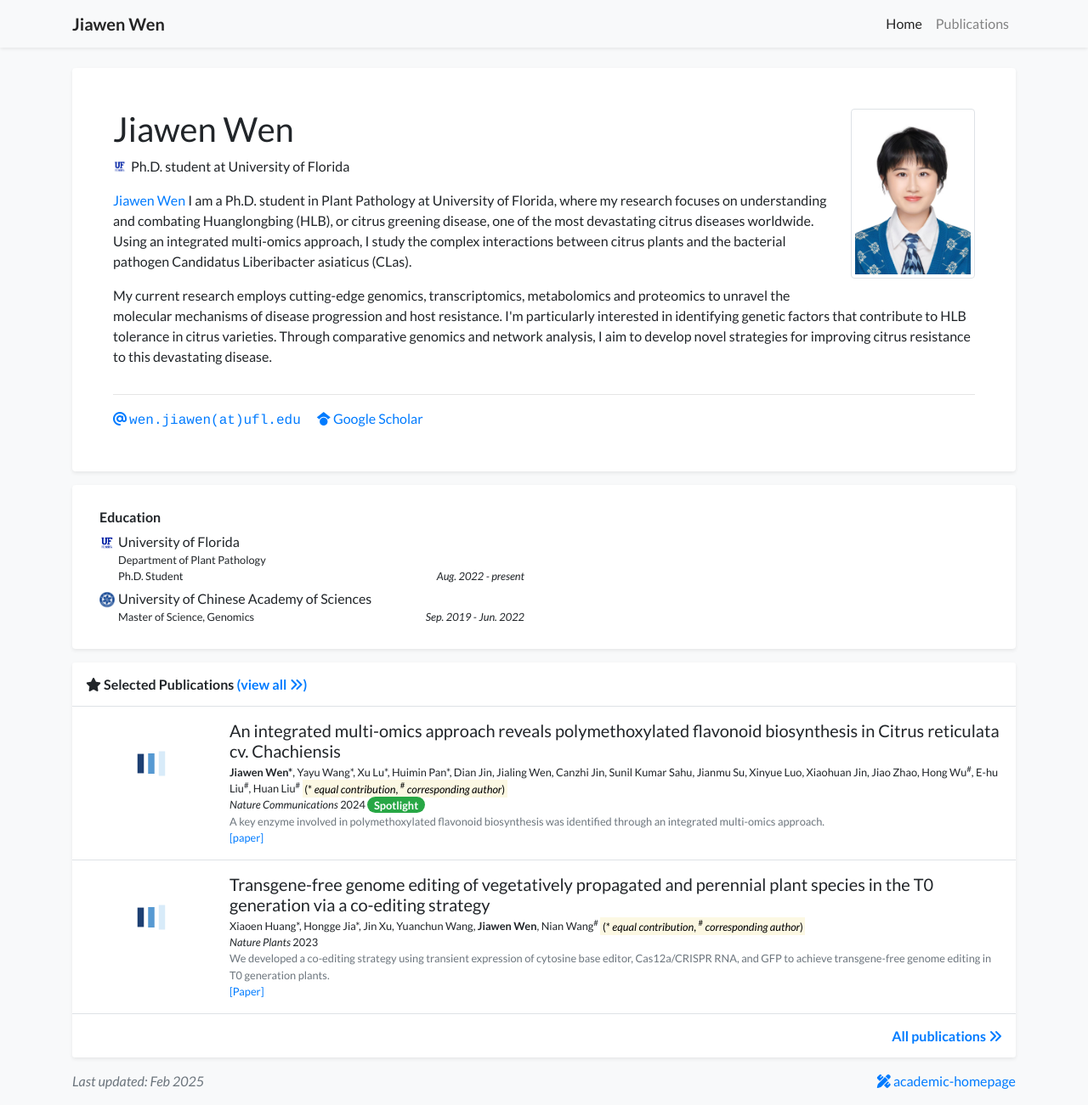
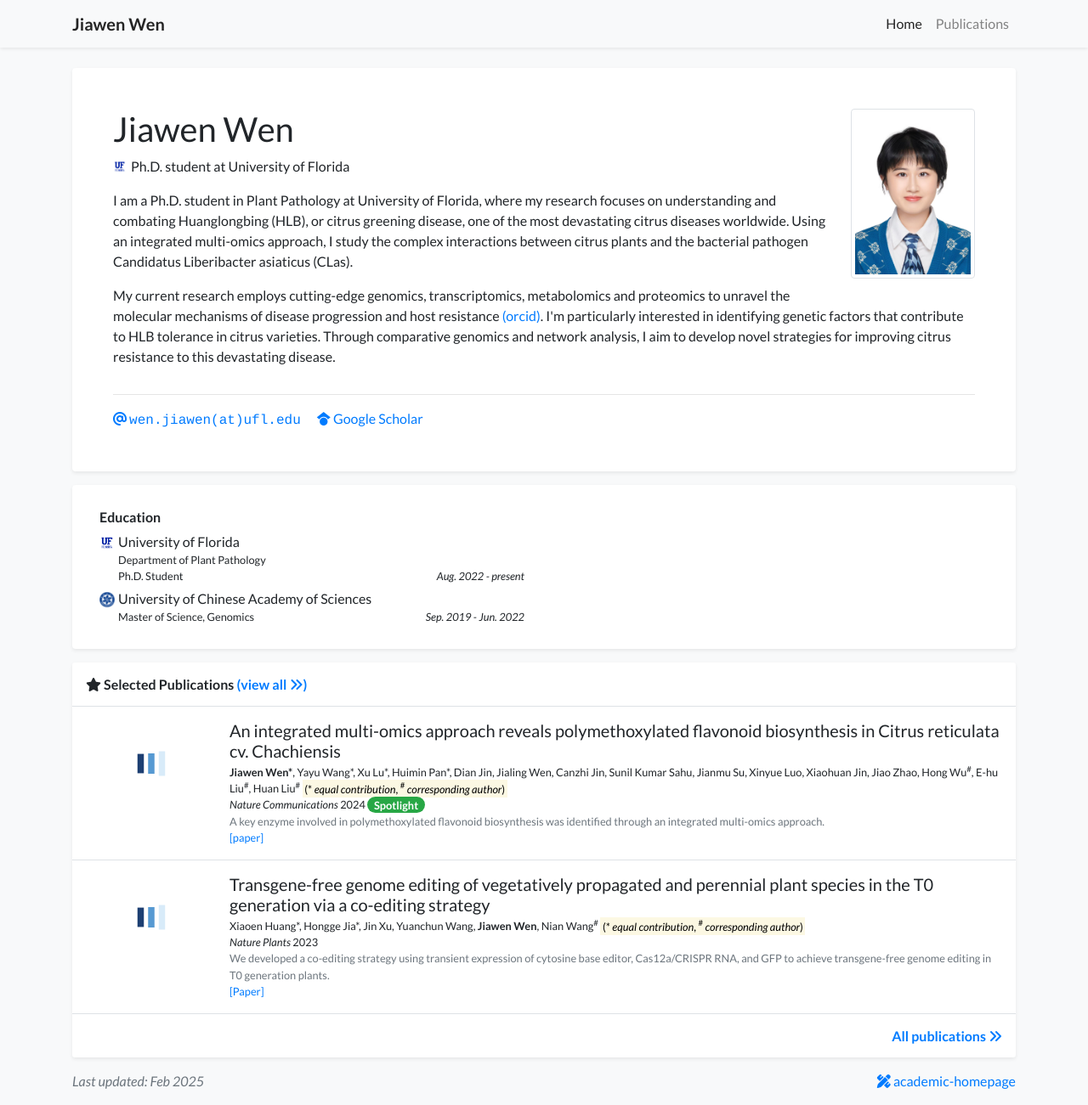
Before and after one commit to sarrajww/Jiawen_Wen.github.io, a Jekyll site: the page built from index.html, in a window 1280 px wide and 1301 px high. Shown: the whole window at 85% size. Built offline with Jekyll 4.4.1, drawn with Linux system fonts in a browser that asks for light colours; nearby versions of some CDN libraries; a style sheet for code colours, icons or effects is not loaded.

Commit message:
Update profile.yml

```diff
--- a/_data/profile.yml
+++ b/_data/profile.yml
@@ -22,10 +22,10 @@
 short_bio_text_justify: false
 short_bio: >-
   <p>
-    <a href="https://orcid.org/0009-0008-1976-0698" target="_blank">Jiawen Wen</a> I am a Ph.D. student in Plant Pathology at University of Florida, where my research focuses on understanding and combating Huanglongbing (HLB), or citrus greening disease, one of the most devastating citrus diseases worldwide. Using an integrated multi-omics approach, I study the complex interactions between citrus plants and the bacterial pathogen Candidatus Liberibacter asiaticus (CLas).
+     I am a Ph.D. student in Plant Pathology at University of Florida, where my research focuses on understanding and combating Huanglongbing (HLB), or citrus greening disease, one of the most devastating citrus diseases worldwide. Using an integrated multi-omics approach, I study the complex interactions between citrus plants and the bacterial pathogen Candidatus Liberibacter asiaticus (CLas).
   </p>
   <p>
-    My current research employs cutting-edge genomics, transcriptomics, metabolomics and proteomics to unravel the molecular mechanisms of disease progression and host resistance.
+    My current research employs cutting-edge genomics, transcriptomics, metabolomics and proteomics to unravel the molecular mechanisms of disease progression and host resistance <a href="https://orcid.org/0009-0008-1976-0698" target="_blank">(orcid)</a>.
     I'm particularly interested in identifying genetic factors that contribute to HLB tolerance in citrus varieties.
     Through comparative genomics and network analysis, I aim to develop novel strategies for improving citrus resistance to this devastating disease.
   </p>
```
